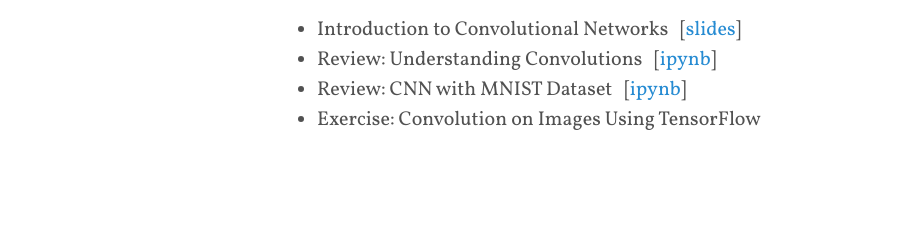
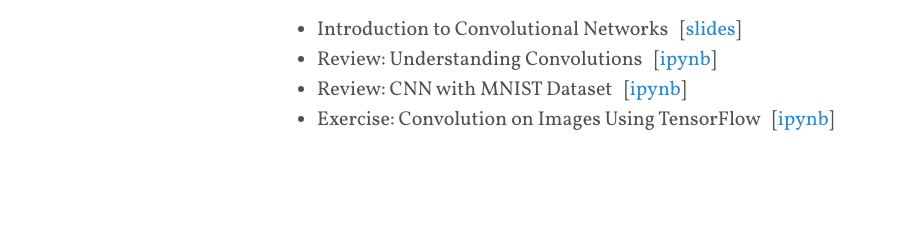
Before and after one commit to shevapato2008/myBlog, a Jekyll site: the page built from algorithms/machinelearning/dltf/index.md, in a window 1280 px wide. Shown: the part 740-972 px from the top of the page, without its empty margins (3-915 px from the left). Built offline with Jekyll 4.4.1, drawn with Linux system fonts in a browser that asks for light colours; some web fonts are replaced; formulas are drawn with MathJax 3; comment, search, counter and statistics services are not loaded.

Commit message:
Updated.

```diff
--- a/algorithms/machinelearning/dltf/index.md
+++ b/algorithms/machinelearning/dltf/index.md
@@ -30,7 +30,7 @@
 + Introduction to Convolutional Networks &nbsp; [[slides]({{site.baseurl}}/algorithms/machinelearning/dltf/2-1 "Introduction to Convolutional Networks")]
 + Review: Understanding Convolutions &nbsp; [[ipynb](http://nbviewer.jupyter.org/github/shevapato2008/IBM_ML0120EN/blob/master/ML0120EN-2.1-Review-UnderstandingConvolutions.ipynb)]
 + Review: CNN with MNIST Dataset &nbsp; [[ipynb](http://nbviewer.jupyter.org/github/shevapato2008/IBM_ML0120EN/blob/master/ML0120EN-2.2-Review-CNN-MNIST-Dataset.ipynb)]
-+ Exercise: Convolution on Images Using TensorFlow &nbsp;
++ Exercise: Convolution on Images Using TensorFlow &nbsp; [[ipynb](http://nbviewer.jupyter.org/github/shevapato2008/IBM_ML0120EN/blob/master/ML0120EN-2.1-Exercise-ConvolutiononImagesusingTensorFlow.ipynb)]
 
 
 
```
